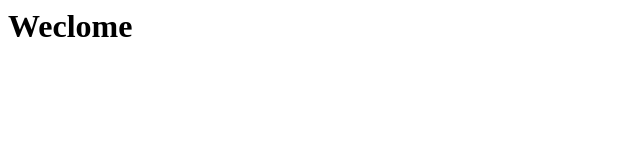
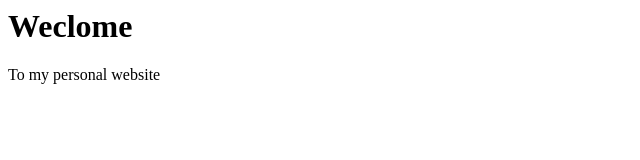
Before and after one commit to snmazzone/snmazzone.github.io, a plain HTML site: page index.html in a window 1280 px wide. Shown: the whole page, without its empty margins (0-640 px from the left). Drawn offline with Linux system fonts and the light colour scheme.

```diff
--- a/index.html
+++ b/index.html
@@ -1 +1,3 @@
 <h1>Weclome</h1>
+
+<p> To my personal website </p>
```
